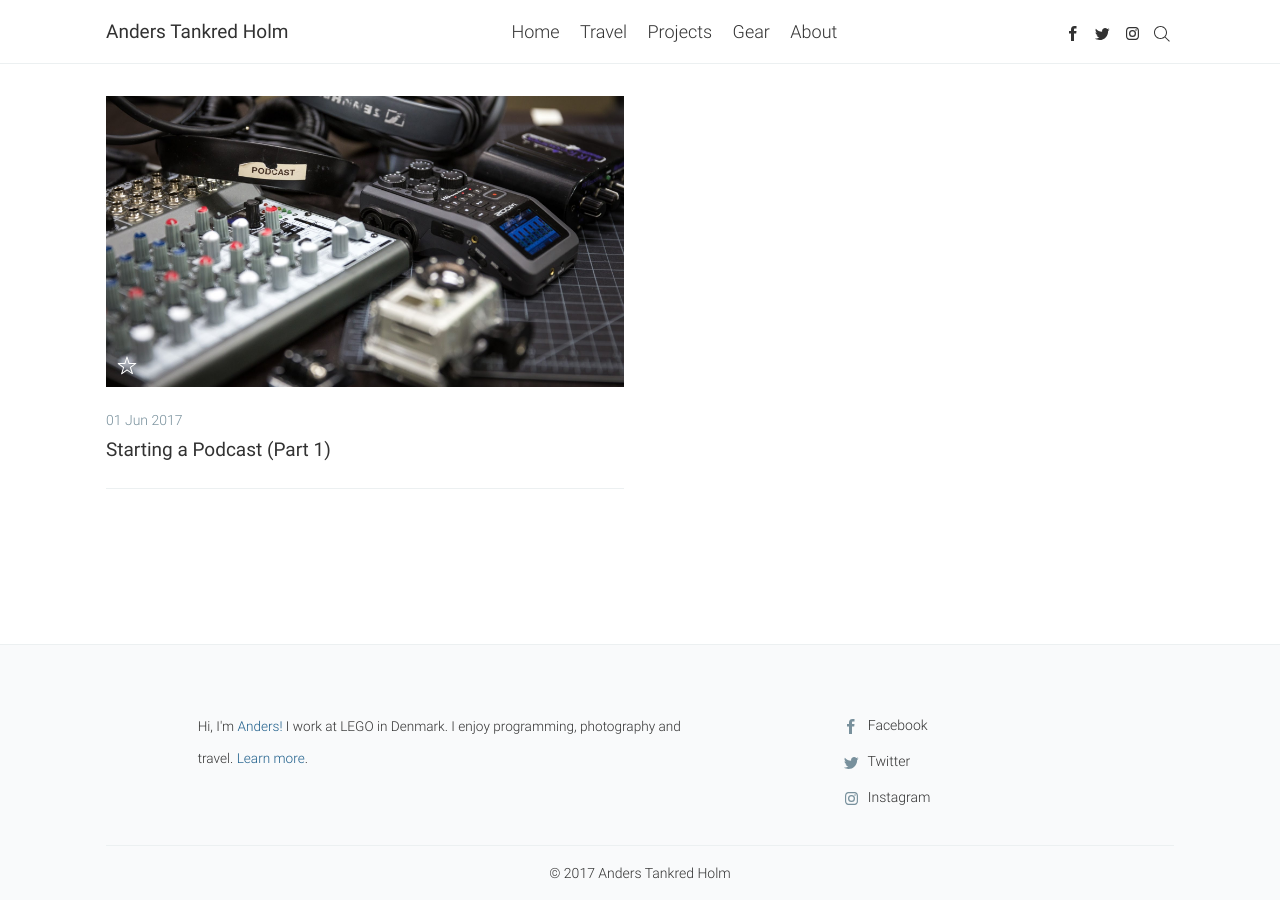
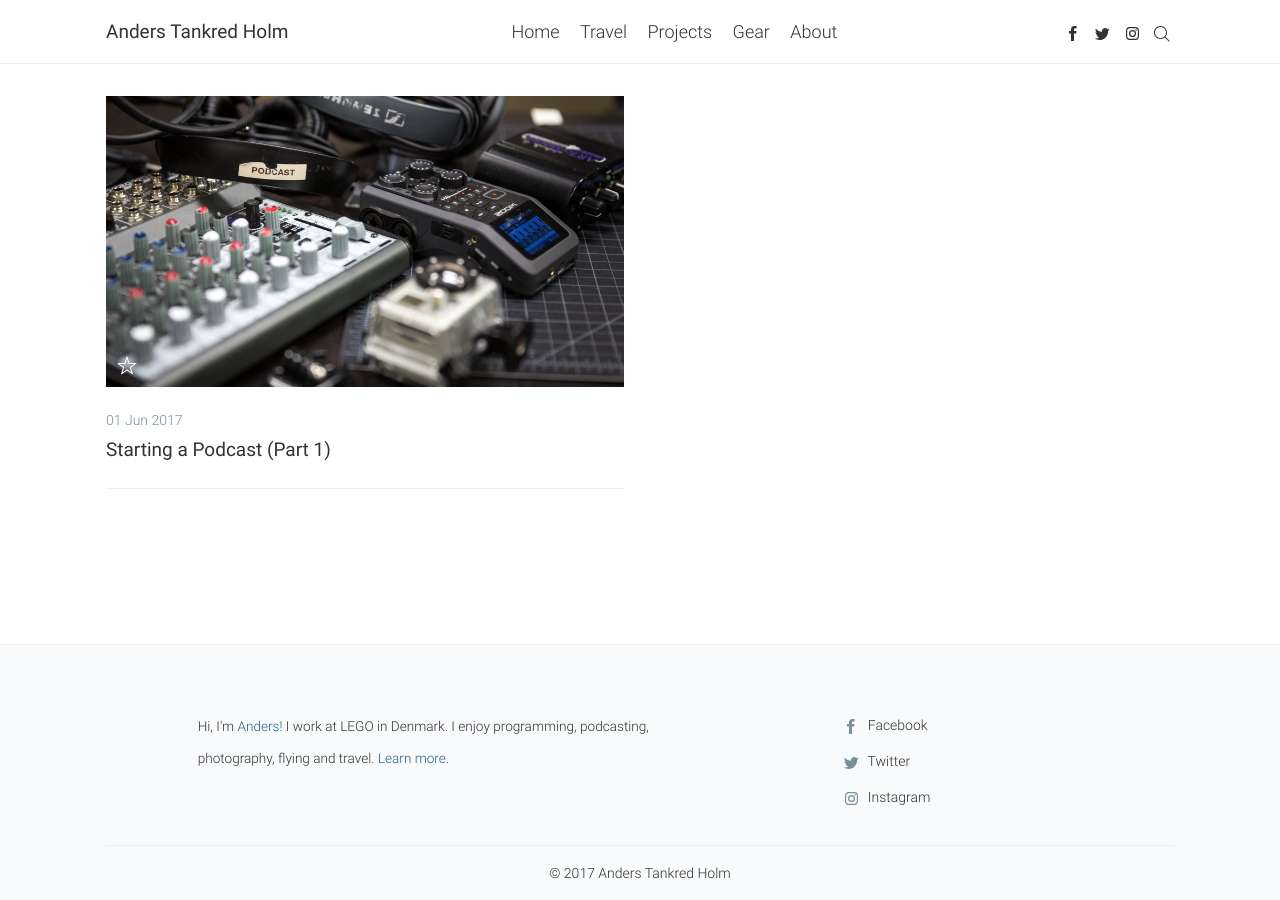
Before and after one commit to atholm/blog, a Jekyll site: the page built from index.html, in a window 1280 px wide. Built offline with Jekyll 4.4.1, drawn with Linux system fonts in a browser that asks for light colours; the list of posts is cut into pages by our own code.

Commit message:
Fixed footer

```diff
--- a/_includes/footer.html
+++ b/_includes/footer.html
@@ -2,7 +2,7 @@
   <div class='o-grid'>
 
     <div class='o-grid__col o-grid__col--center o-grid__col--4-4-s o-grid__col--2-4-m o-grid__col--1-2-l'>
-      <span style="font-size:.85rem;line-height: 1.55;">Hi, I'm <a href="http://twitter.com/atholm" style="color:#1F5F8B;">Anders!</a> I work at LEGO in Denmark. I enjoy programming, photography and travel. <a href="{{ site.baseurl }}/about.html" style="color:#1F5F8B;">Learn more</a>.</span><br /><br />
+      <span style="font-size:.85rem;line-height: 1.55;">Hi, I'm <a href="http://twitter.com/atholm" style="color:#1F5F8B;">Anders!</a> I work at LEGO in Denmark. I enjoy programming, podcasting, photography, flying and travel. <a href="{{ site.baseurl }}/2-about.html" style="color:#1F5F8B;">Learn more</a>.</span><br /><br />
     </div>
 <!--
     <div class='o-grid__col o-grid__col--4-4-s o-grid__col--1-4-m o-grid__col--1-4-l'>
```
